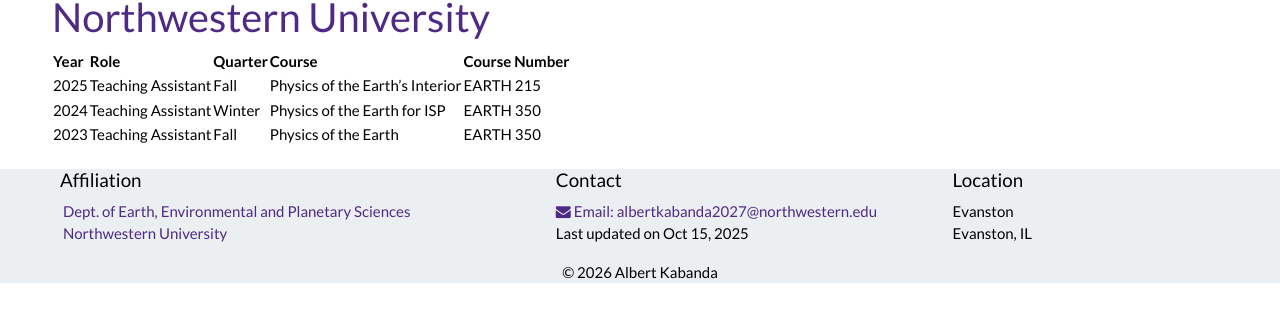
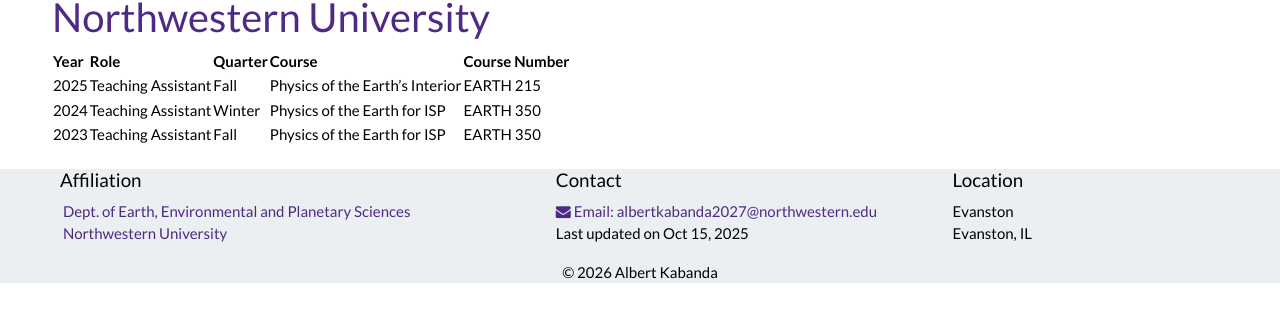
Before and after one commit to albertkabanda/albertkabanda.github.io, a Jekyll site: the page built from _pages/teaching.md, in a window 1280 px wide. Shown: the part 229-548 px from the top of the page. Built offline with Jekyll 4.4.1, drawn with Linux system fonts in a browser that asks for light colours; nearby versions of some CDN libraries; a style sheet for code colours, icons or effects is not loaded.

Commit message:
Update teaching.md

```diff
--- a/_pages/teaching.md
+++ b/_pages/teaching.md
@@ -12,4 +12,4 @@ permalink: /teaching/
 |---|---|---|---|---|
 | 2025 | Teaching Assistant | Fall | Physics of the Earth's Interior | EARTH 215 |
 | 2024 | Teaching Assistant | Winter | Physics of the Earth for ISP | EARTH 350 |
-| 2023 | Teaching Assistant | Fall | Physics of the Earth | EARTH 350 |
+| 2023 | Teaching Assistant | Fall | Physics of the Earth for ISP| EARTH 350 |
```
